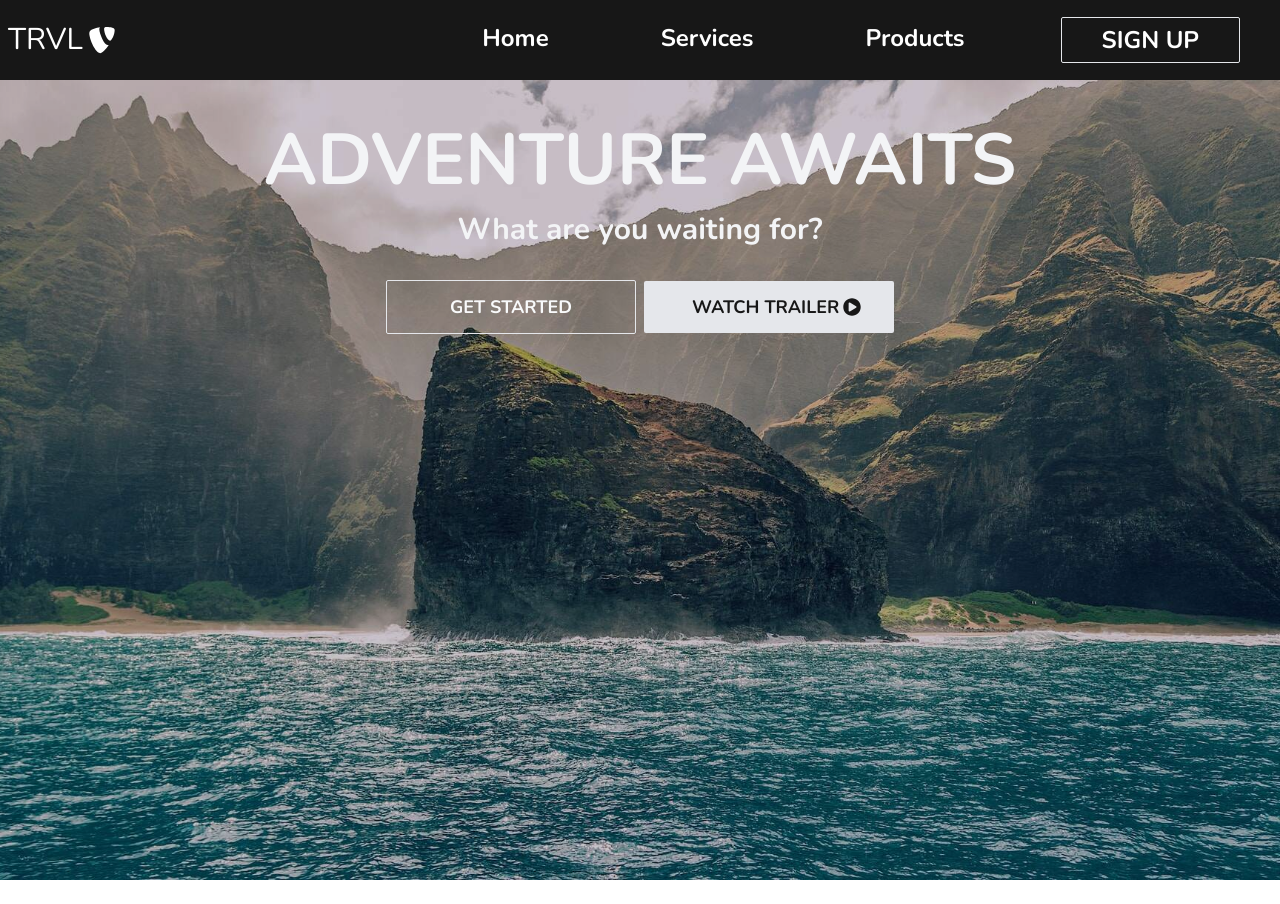
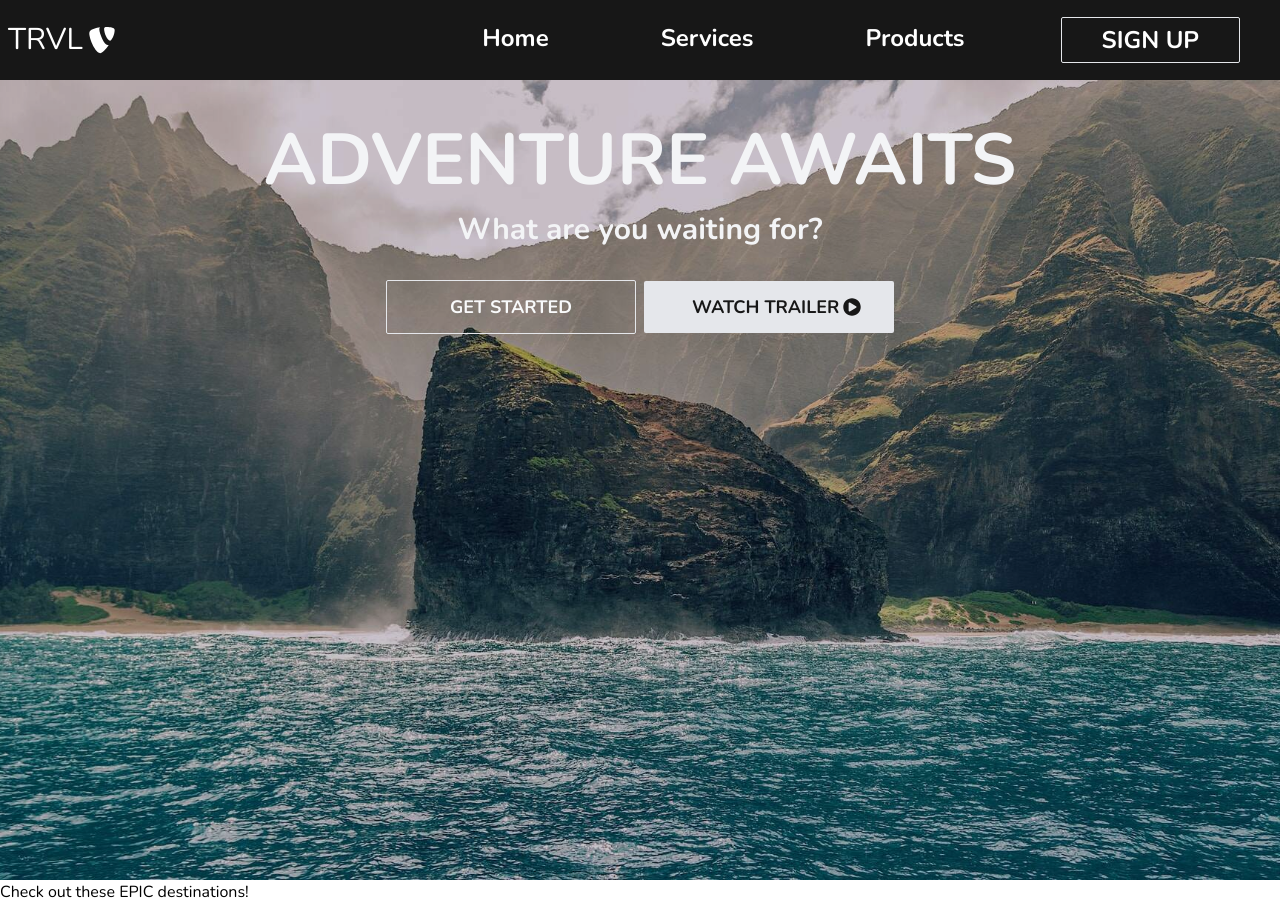
Before and after one commit to Imankh72/adventure, a React (Create React App) app: page / in a window 1280 px wide. Before the commit the page ends 880 px from the top, so only its background shows below. Built offline with nearby package versions, Linux system fonts and the light colour scheme.

Commit message:
Add: Cards Component

```diff
--- /dev/null
+++ b/src/components/Cards.jsx
@@ -0,0 +1,12 @@
+const Cards = () => {
+  return (
+    <div>
+      <h1>Check out these EPIC destinations!</h1>
+      <div>
+        <ul></ul>
+      </div>
+    </div>
+  );
+};
+
+export default Cards;
--- a/src/pages/Home.jsx
+++ b/src/pages/Home.jsx
@@ -1,9 +1,11 @@
+import Cards from "../components/Cards";
 import HeroSection from "../components/HeroSection";
 
 const Home = () => {
   return (
     <div className="mt-[80px]">
       <HeroSection />
+      <Cards />
     </div>
   );
 };
```
